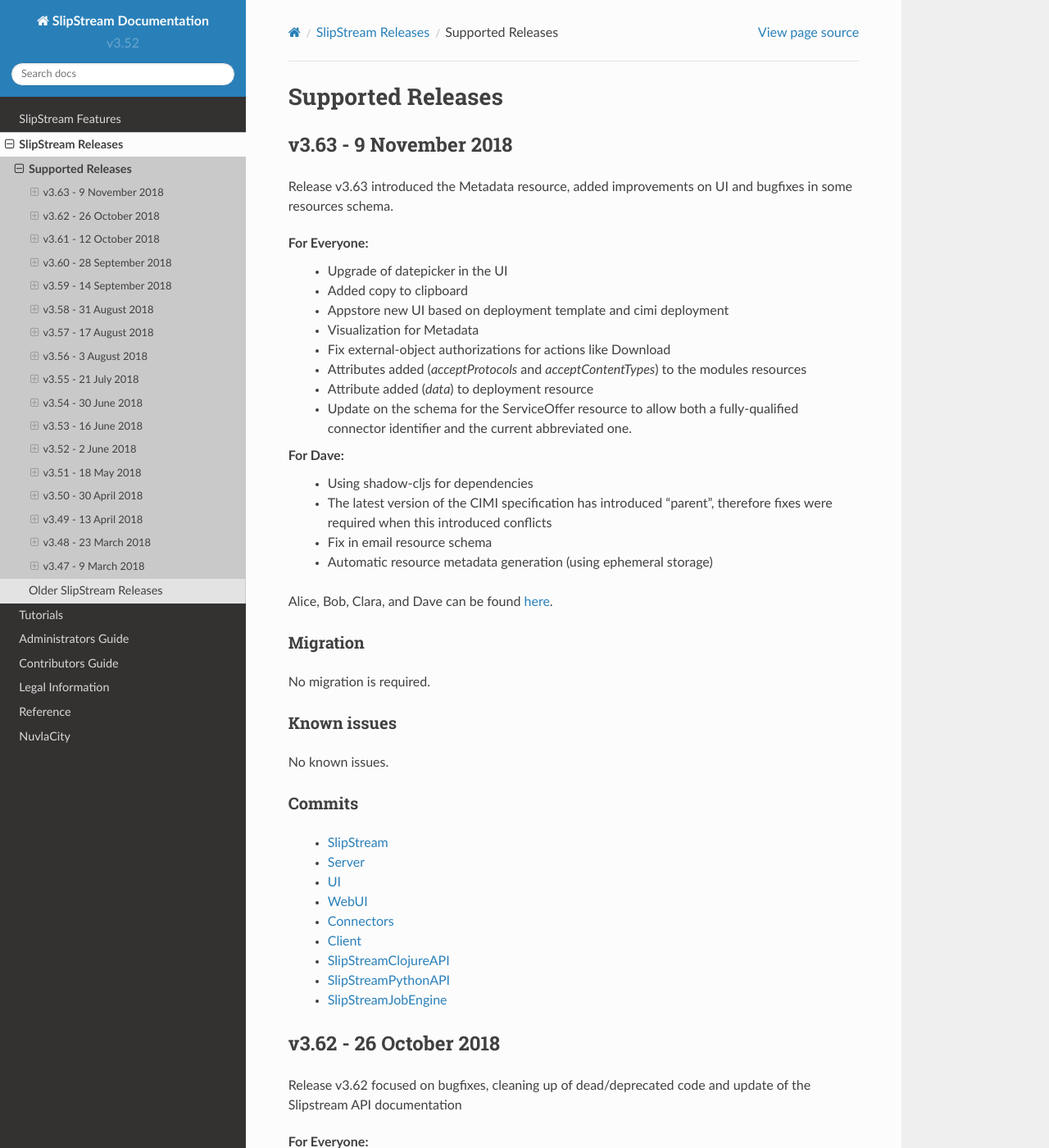
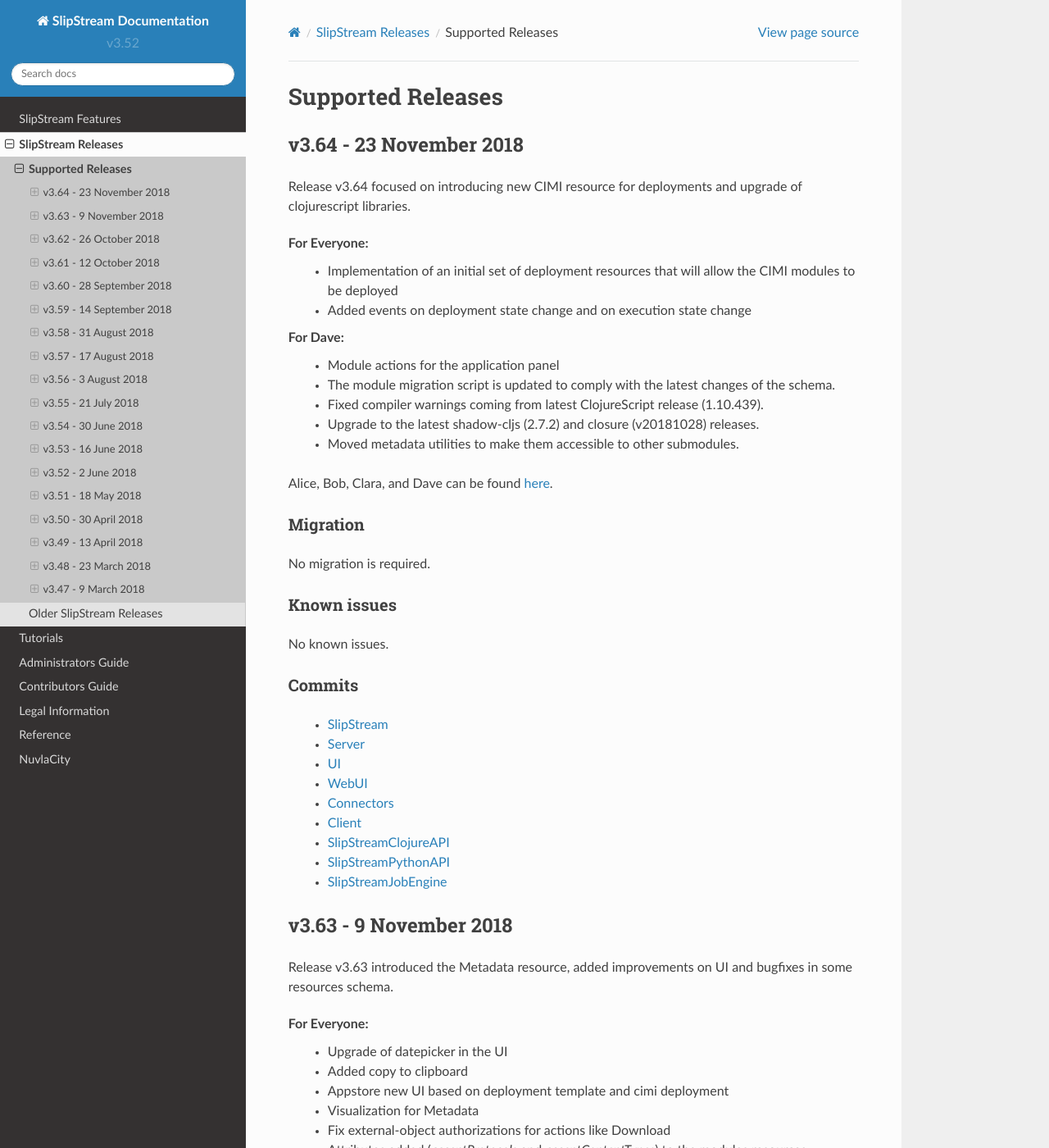
Before and after one commit to slipstream/SlipStreamDocumentation, a Sphinx documentation site: the page built from docs/release_notes/supported-releases.rst, in a window 1280 px wide and 1400 px high. Shown: the whole window at 82% size. Built offline with Sphinx 7.4.7 and the Read the Docs theme 2.0.0, drawn with Linux system fonts in a browser that asks for light colours.

Commit message:
Release notes for v3.64

```diff
--- a/docs/release_notes/supported-releases.rst
+++ b/docs/release_notes/supported-releases.rst
@@ -1,5 +1,54 @@
 Supported Releases
 ==================
+
+v3.64 - 23 November 2018
+--------------------------
+
+Release v3.64 focused on introducing new CIMI resource for deployments and upgrade of clojurescript
+libraries.
+
+For Everyone:
+ - Implementation of an initial set of deployment resources that will allow the CIMI modules to be deployed
+ - Added events on deployment state change and on execution state change
+
+For Dave:
+ - Module actions for the application panel
+ - The module migration script is updated to comply with the latest changes of the schema.
+ - Fixed compiler warnings coming from latest ClojureScript release (1.10.439).
+ - Upgrade to the latest shadow-cljs (2.7.2) and closure (v20181028) releases.
+ - Moved metadata utilities to make them accessible to other submodules.
+
+
+
+Alice, Bob, Clara, and Dave can be found
+`here <http://sixsq.com/personae/>`_.
+
+Migration
+~~~~~~~~~
+
+No migration is required.
+
+
+Known issues
+~~~~~~~~~~~~
+
+No known issues.
+
+
+Commits
+~~~~~~~
+
+ -  `SlipStream <https://github.com/slipstream/SlipStream/compare/v3.63...v3.64>`__
+ -  `Server <https://github.com/slipstream/SlipStreamServer/compare/v3.63...v3.64>`__
+ -  `UI <https://github.com/slipstream/SlipStreamUI/compare/v3.63...v3.64>`__
+ -  `WebUI <https://github.com/slipstream/SlipStreamWebUI/compare/v3.63...v3.64>`__
+ -  `Connectors <https://github.com/slipstream/SlipStreamConnectors/compare/v3.63...v3.64>`__
+ -  `Client <https://github.com/slipstream/SlipStreamClient/compare/v3.63...v3.64>`__
+ -  `SlipStreamClojureAPI <https://github.com/slipstream/SlipStreamClojureAPI/compare/v3.63...v3.64>`__
+ -  `SlipStreamPythonAPI <https://github.com/slipstream/SlipStreamPythonAPI/compare/v3.63...v3.64>`__
+ -  `SlipStreamJobEngine <https://github.com/slipstream/SlipStreamJobEngine/compare/v3.63...v3.64>`__
+
+
 
 v3.63 - 9 November 2018
 --------------------------
```
